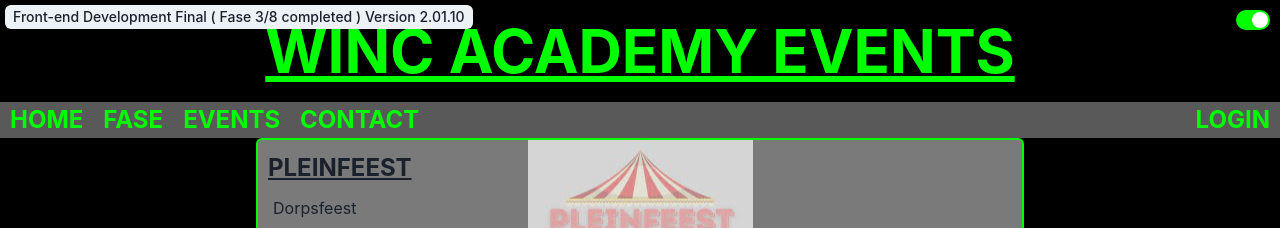
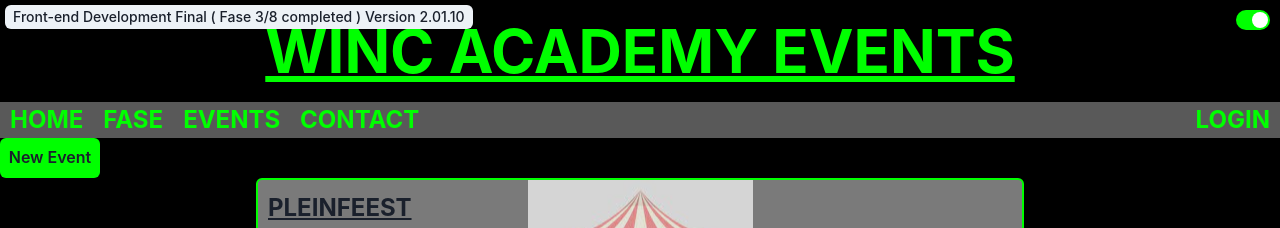
Before and after one commit to BJanssen78/fed-final, a React (Vite) app: page /events in a window 1280 px wide. Shown: the top 228 px of the page. Built offline with nearby package versions, Linux system fonts and the light colour scheme.

Commit message:
changed index export

```diff
--- a/src/main.jsx
+++ b/src/main.jsx
@@ -11,6 +11,7 @@
   LoginPage,
   CreateNewUser,
   Logoff,
+  CreateNewEvent,
 } from "./pages/PageIndex.js";
 import { AuthProvider } from "./functions/AuthContext.jsx";
 
@@ -61,6 +62,10 @@
             path: "/events/:eventID",
             element: <EventDetailPage />,
           },
+          {
+            path: "/events/create-new-event",
+            element: <CreateNewEvent />,
+          },
         ],
       },
       { path: "/login", element: <LoginPage /> },
--- /dev/null
+++ b/src/pages/CreateNewEvent.jsx
@@ -0,0 +1,23 @@
+import React, { useState, useContext } from "react";
+import { FetchServer } from "../functions/fetchServer";
+import AuthContext from "../functions/AuthContext";
+import { Text } from "@chakra-ui/react";
+
+export const CreateNewEvent = () => {
+  const { loginStatus } = useContext(AuthContext);
+  const [serverData, setServerData] = useState(null);
+
+  const fetchServerData = (data) => {
+    setServerData(data);
+  };
+  console.log(serverData);
+  return (
+    <>
+      <FetchServer onDataFetched={fetchServerData} />
+      <React.Fragment>
+        <Text>Hier staat wat text</Text>
+      </React.Fragment>
+    </>
+  );
+};
+export default CreateNewEvent;
--- a/src/pages/EventsList.jsx
+++ b/src/pages/EventsList.jsx
@@ -8,6 +8,8 @@
   Flex,
   Text,
   Stack,
+  Button,
+  Link,
 } from "@chakra-ui/react";
 
 export const EventList = () => {
@@ -33,6 +35,13 @@
     <>
       <div className="container">
         <FetchServer onDataFetched={fetchServerData} />
+
+        <Link to="/create-new-user">
+          <Button maxWidth={"100px"} bgColor={"#00FF00"}>
+            New Event
+          </Button>
+        </Link>
+
         {userSelectEvent > 0 ||
         (userSelectEvent !== null &&
           userSelectEvent !== undefined &&
--- a/src/pages/PageIndex.js
+++ b/src/pages/PageIndex.js
@@ -3,5 +3,6 @@
 export { default as Fase } from "./Fase.jsx";
 export { default as EventDetailPage } from "./EventDetailPage.jsx";
 export { default as Logoff } from "./Logoff.jsx";
+export { default as CreateNewUser } from "./CreateNewUser.jsx";
+export { default as CreateNewEvent } from "./CreateNewEvent.jsx";
 export { default as LoginPage } from "./LoginPage.jsx";
-export { default as CreateNewUser } from "./CreateNewUser.jsx";
```
